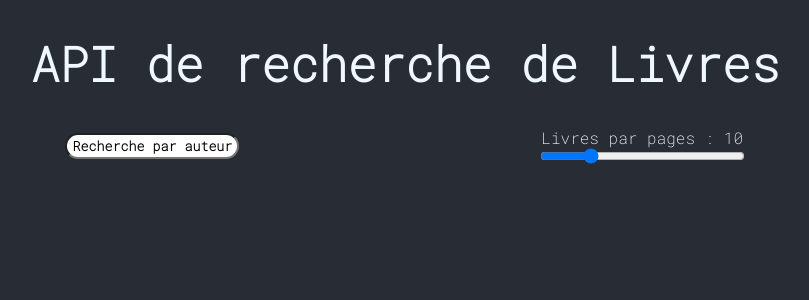
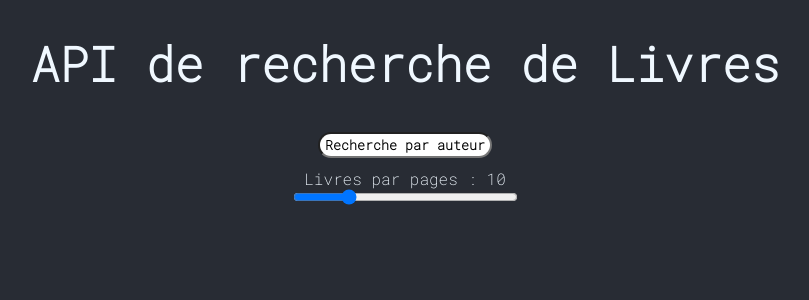
Before and after one commit to Enzo-Noel/LivresGoogle, a React (Create React App) app: page / in a window 1280 px wide. Shown: the top 300 px of the page, without its empty margins (235-1044 px from the left). Built offline with nearby package versions, Linux system fonts and the light colour scheme.

Commit message:
css_recherche

```diff
--- a/src/SearchBar.css
+++ b/src/SearchBar.css
@@ -16,7 +16,7 @@
 
 .parameters {
   display: flex;
-  flex-direction: row;
+  flex-direction: column;
   justify-content: space-evenly;
   align-items: center;
   width: 100%;
@@ -32,12 +32,17 @@
   color: black;
 }
 
+.search,
+.nbBooks {
+  padding: 5px 0 5px 0;
+}
+
 .nbBooks {
   display: flex;
   flex-direction: column;
   justify-content: space-evenly;
   align-items: center;
-  width: 16%;
+  width: 225px;
 }
 
 .nbBooksLabel {
```
